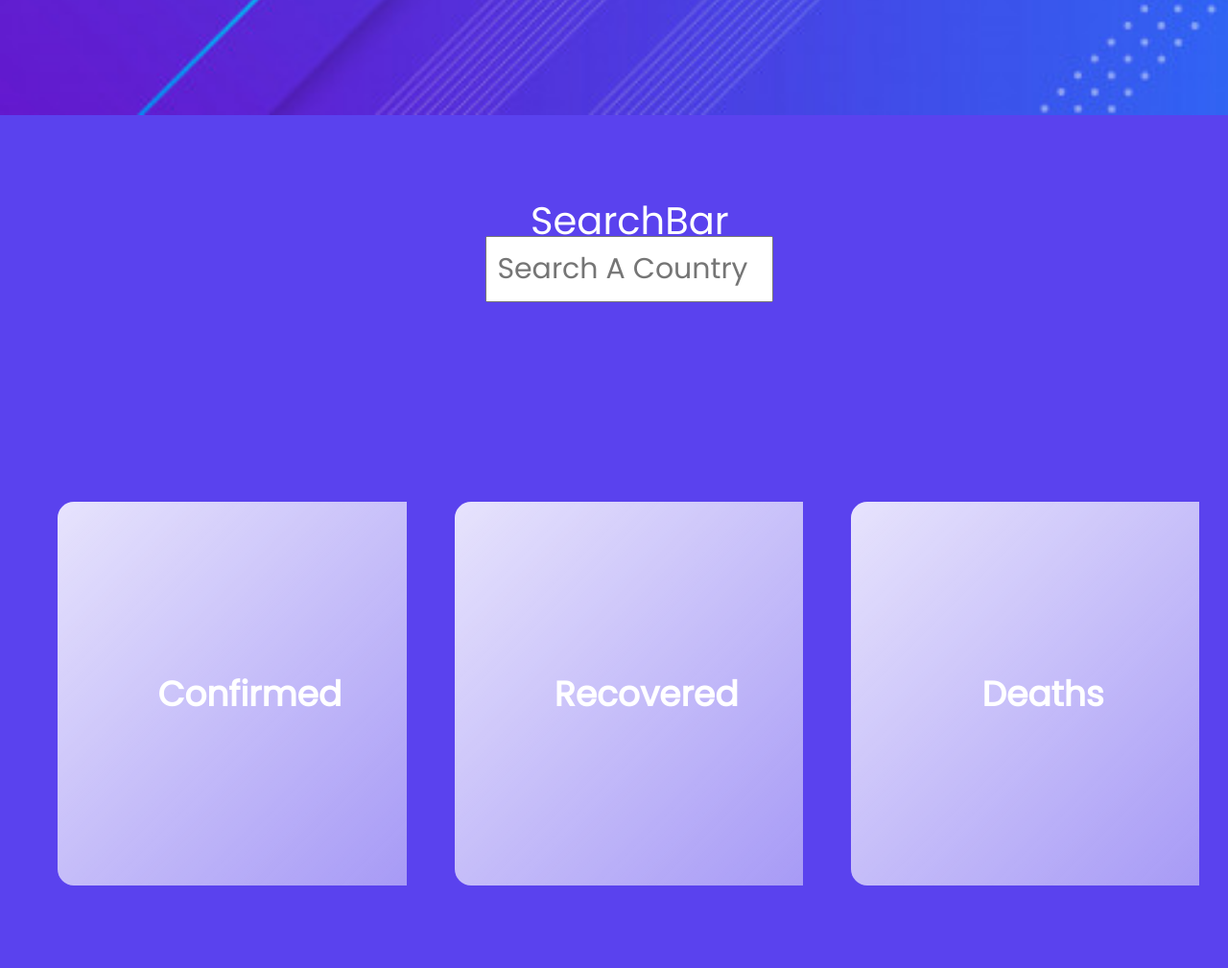
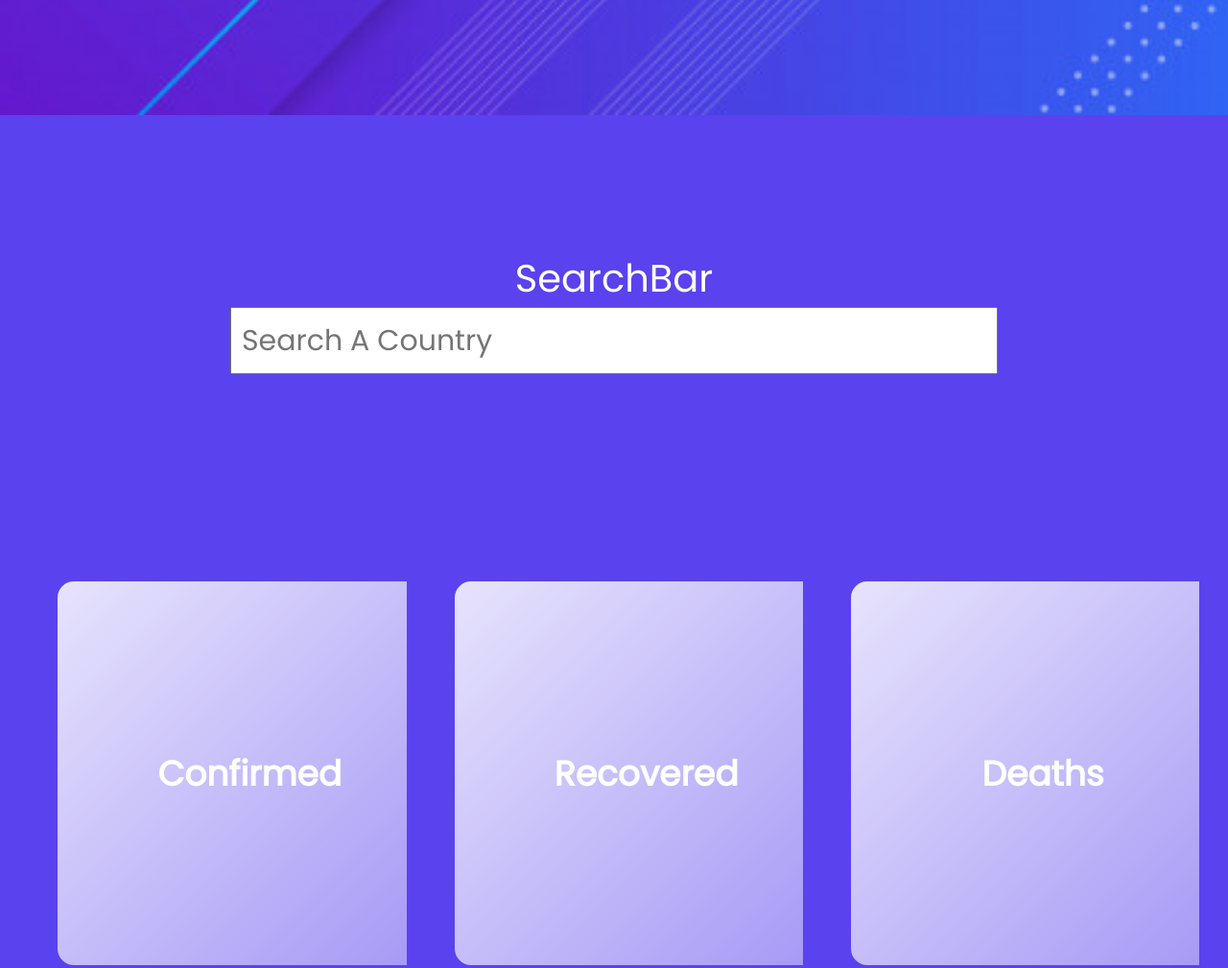
Before and after one commit to NeurologiaLogic/Corona-Webdesign, a plain HTML site: page index.htm in a window 1280 px wide. Shown: the part 680-1689 px from the top of the page at 96% size. Drawn offline with nearby package versions, Linux system fonts and the light colour scheme.

Commit message:
final page

```diff
--- a/index.css
+++ b/index.css
@@ -179,17 +179,23 @@ p{
 
 /*--------SEARCHBAR------------*/
 
+.SearchBarContainer{
+    width: 100%;
+    justify-content: center;
+    height:300vh;
+    overflow:hidden;
+    padding-top:30px;
+    display: flex;
+}
 .SearchBar{
     position: relative;
-    top:60PX;
-    left: 38%;
+    top:90PX;
     height: 800px;
-    width: 300px;
+    width: 100VH;
     display:flex;
     overflow:hidden;
     flex-direction: column;
     margin: 20px;
-
 }
 .SearchLabel{
 
@@ -209,7 +215,6 @@ overflow: hidden;
 
 /*---------NEGARA----*/
 .Negara{
-margin: 30px 0;
 width: 100%;
 text-align: center;
 
--- a/index.htm
+++ b/index.htm
@@ -41,11 +41,13 @@
     <section class = 'page two' id='page-two'>
 
 
-
-        <div class="SearchBar">
+        <div class="SearchBarContainer">
+            <div class="SearchBar">
                 <label for="SearchInput" class ='SearchLabel'>SearchBar</label>
                 <input type="text" name="Search" id="SearchInput" placeholder = 'Search A Country'>
          </div>
+        </div>
+
 
 
         <div class="Negara">
--- a/index.js
+++ b/index.js
@@ -82,16 +82,14 @@ async function getRepos(){
     const result = await response.json();
     //add values here
     negara.innerHTML=SearchInputValue
-     Box1.innerHTML=result.confirmed.value;
-     Box2.innerHTML=result.recovered.value;
-     Box3.innerHTML=result.deaths.value;
+     Box1.innerHTML=result.confirmed.value.toLocaleString('de-DE');
+     Box2.innerHTML=result.recovered.value.toLocaleString('de-DE');
+     Box3.innerHTML=result.deaths.value.toLocaleString('de-DE');
      Box4.innerHTML=(result.lastUpdate).slice(0,10);
-
 }
 
 
 //Scroll
-document.read
 $('.links').on('click',function(e){
 
     if(e.hash != ''){
@@ -101,7 +99,7 @@ $('.links').on('click',function(e){
 
     $('html,body').animate({
         scrollTop: $(hash).offset().top
-    },100)
+    },500)
     }
 
 })
```
